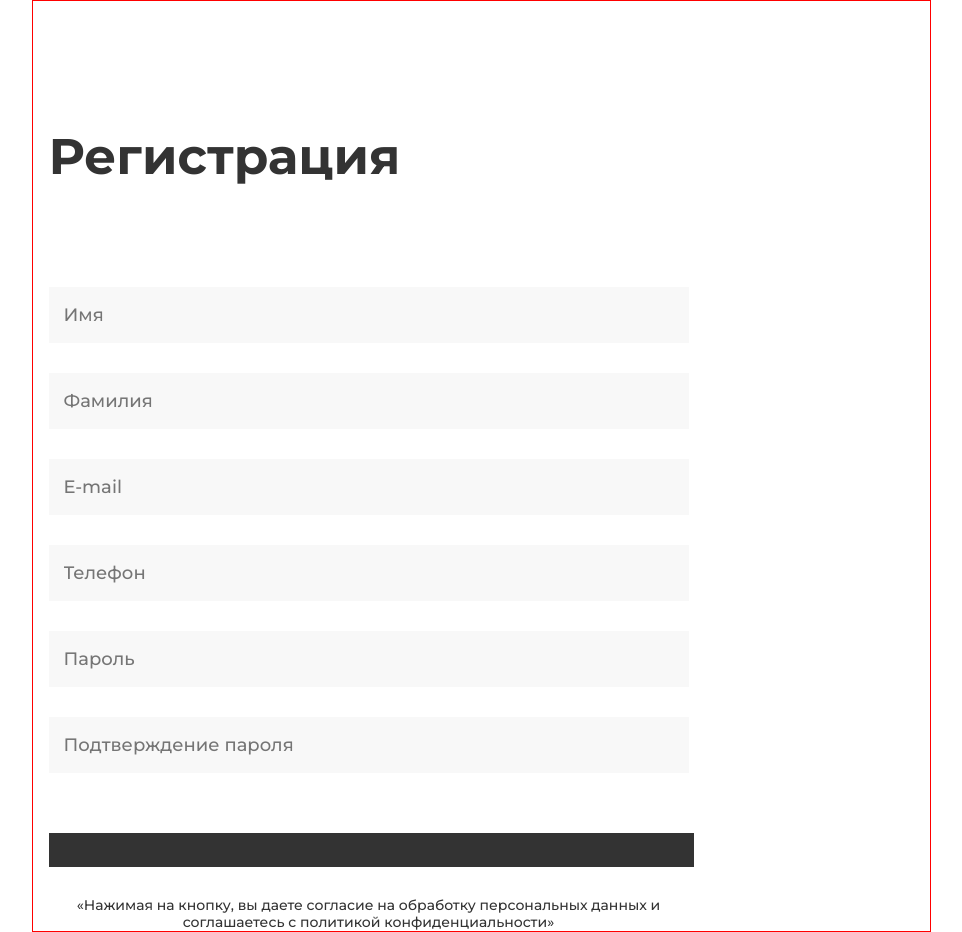
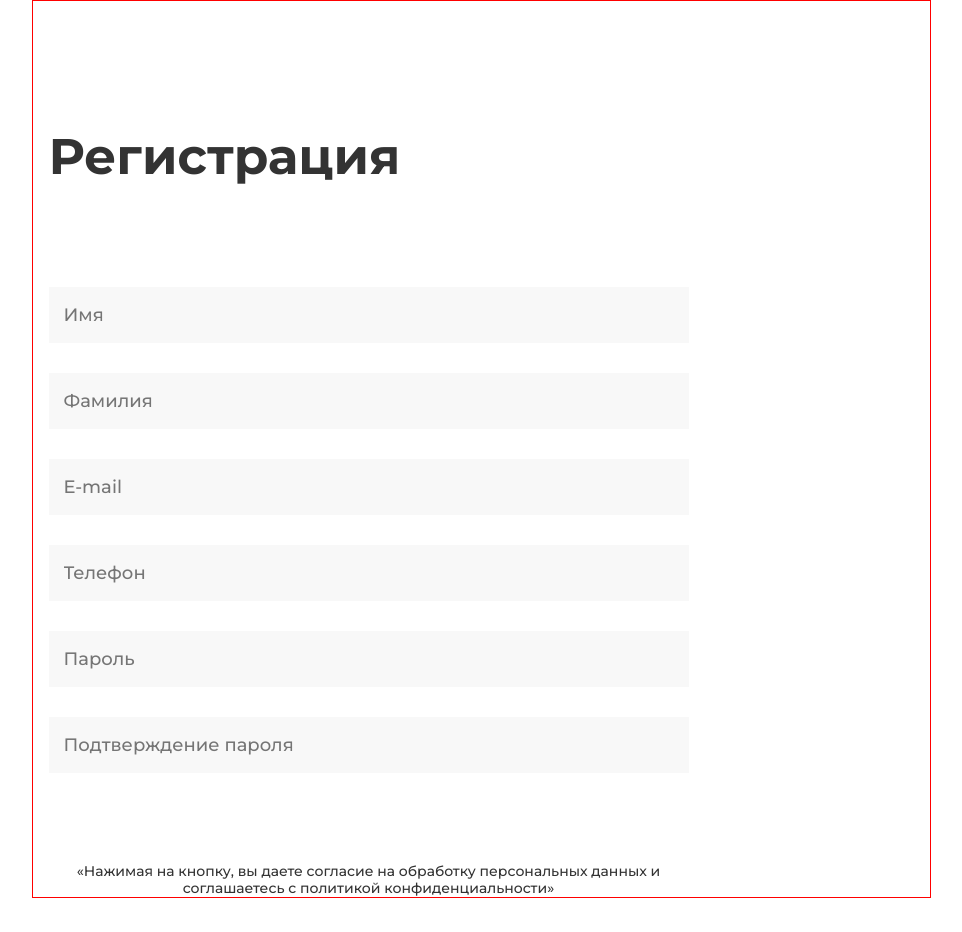
Before and after one commit to yahyo22/fotoreportaje, a React (Create React App) app: page /register in a window 1280 px wide. Shown: the whole page, without its empty margins (159-1121 px from the left). After the commit the page ends 898 px from the top, so only its background shows below. Built offline with nearby package versions, Linux system fonts and the light colour scheme.

Commit message:
register2

```diff
--- a/src/pages/auth/register/Register.tsx
+++ b/src/pages/auth/register/Register.tsx
@@ -36,7 +36,7 @@ export default function Register() {
           <Select />
         </div>
         <div className="input__wrapper">
-          <Button />
+          {/* <Button /> */}
         </div>
         <div className="input__wrapper">
           <p>
```
